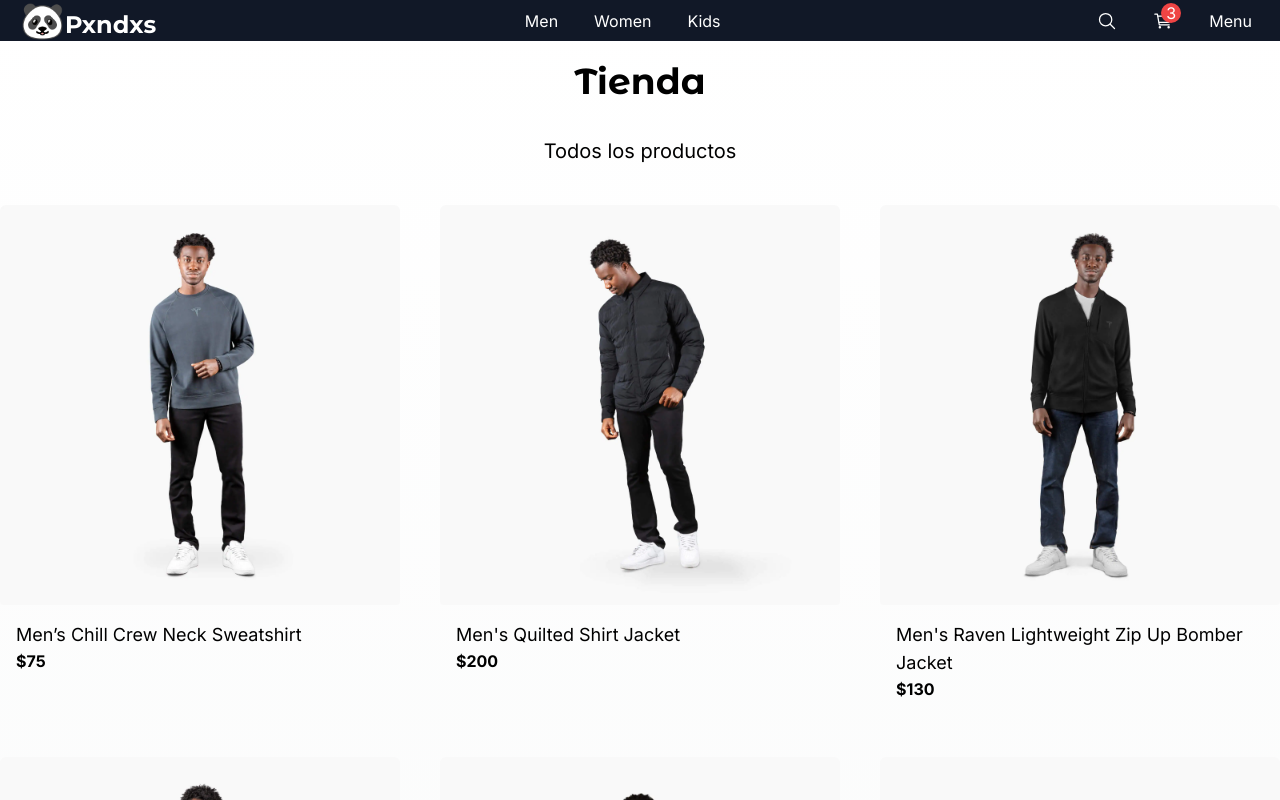
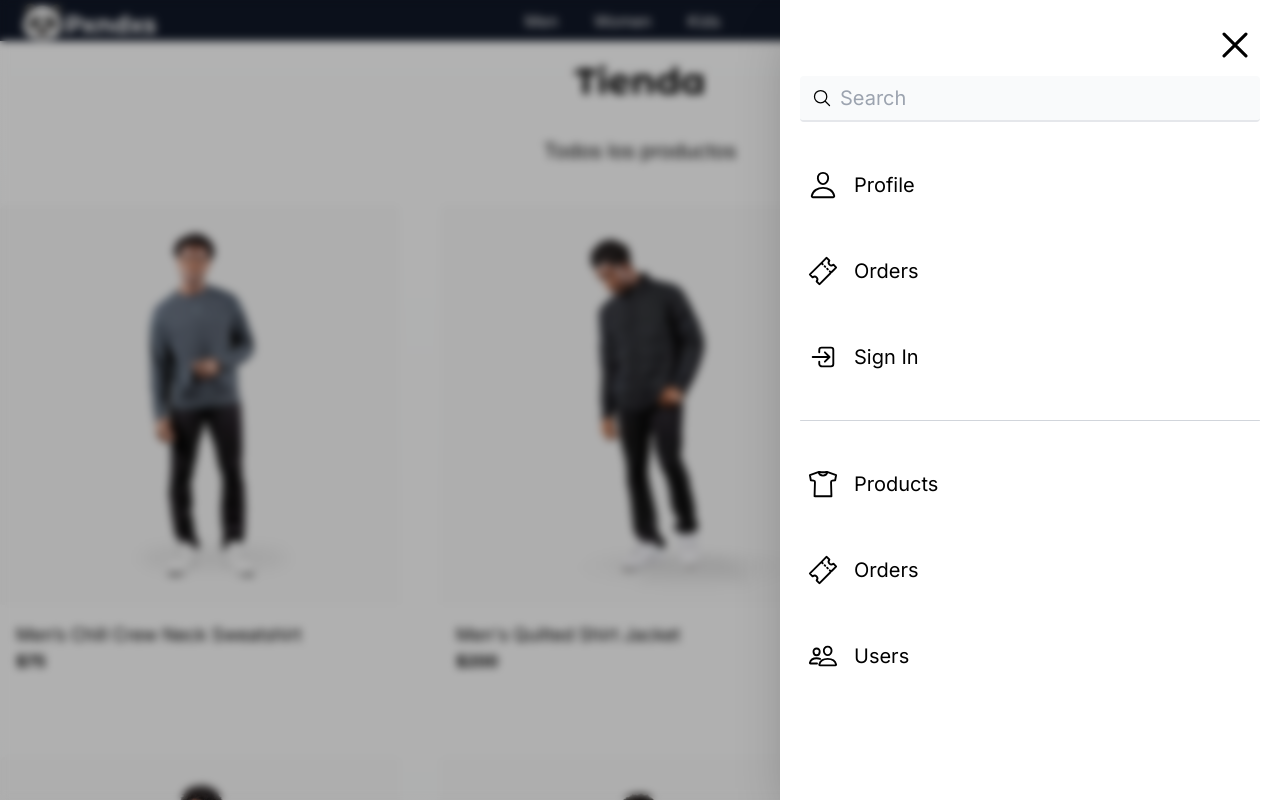
Before and after one commit to pxnditxyr/next-shopping-app, a Next.js app: page / in a window 1280 px wide. Both pictures are taken after a click on the button "Menu". Shown: the top 800 px of the page. Built offline with nearby package versions, Linux system fonts and the light colour scheme.

Commit message:
feat: finished 14 section

```diff
--- a/package.json
+++ b/package.json
@@ -9,10 +9,12 @@
     "lint": "next lint"
   },
   "dependencies": {
+    "clsx": "^2.1.0",
     "next": "14.2.1",
     "react": "^18",
     "react-dom": "^18",
-    "react-icons": "^5.0.1"
+    "react-icons": "^5.0.1",
+    "zustand": "^4.5.2"
   },
   "devDependencies": {
     "typescript": "^5",
--- a/src/components/ui/sidebar/Sidebar.tsx
+++ b/src/components/ui/sidebar/Sidebar.tsx
@@ -1,12 +1,99 @@
+'use client'
+import { IoCloseOutline, IoLogInOutline, IoPeopleOutline, IoPersonOutline, IoSearchOutline, IoShirtOutline, IoTicketOutline } from 'react-icons/io5'
+import { SidebarItem } from './SidebarItem'
+import { useUiStore } from '@/store'
+import clsx from 'clsx'
+
+const sidebarItems = [
+  {
+    title: 'Profile',
+    icon: <IoPersonOutline size={ 30 } />,
+    href: '/'
+  },
+  {
+    title: 'Orders',
+    icon: <IoTicketOutline size={ 30 } />,
+    href: '/orders'
+  },
+  {
+    title: 'Sign In',
+    icon: <IoLogInOutline size={ 30 } />,
+    href: '/signin'
+  }
+]
+
+const sidebarItemsManagement = [
+  {
+    title: 'Products',
+    icon: <IoShirtOutline size={ 30 } />,
+    href: '/products'
+  },
+  {
+    title: 'Orders',
+    icon: <IoTicketOutline size={ 30 } />,
+    href: '/orders'
+  },
+  {
+    title: 'Users',
+    icon: <IoPeopleOutline size={ 30 } />,
+    href: '/users'
+  }
+]
+
 export const Sidebar = () => {
+  const isSideMenuOpen = useUiStore( state => state.isSideMenuOpen )
+  const closeMenu = useUiStore( state => state.closeSideMenu )
+
   return (
     <div className="">
+      {
+        ( isSideMenuOpen ) && (
+          <>
+            <div className="fixed top-0 left-0 w-screen h-screen z-10 bg-black opacity-30"></div>
+            <div
+              className="fade-in fixed top-0 left-0 w-screen h-screen z-10 backdrop-filter backdrop-blur-sm"
+              onClick={ () => closeMenu() }
+            ></div>
+          </>
+        )
+      }
 
-      <div
-        className="fixed"
+      <aside
+        className={
+          clsx(
+            "fixed p-5 right-0 top-0 w-[500px] h-screen bg-white z-20 shadow-2xl transform transition-all duration-300",
+            {
+              "translate-x-full": !isSideMenuOpen,
+            }
+          )
+        }
       >
-      </div>
-      <div></div>
+        {/* TODO: slide effect */}
+        <IoCloseOutline
+          size={ 50 }
+          className="absolute top-5 right-5 cursor-pointer"
+          onClick={ () => closeMenu() }
+        />
+        <div className="relative mt-14">
+          <IoSearchOutline size={ 20 } className="absolute top-3 left-3" />
+          <input
+            type="text"
+            placeholder="Search"
+            className="w-full bg-gray-50 rounded px-10 py-2 border-b-2 text-xl border-gray-200 focus:outline-none focus:border-blue-500"
+          />
+        </div>
+        {
+          sidebarItems.map( ( item, index ) => (
+            <SidebarItem key={ index } { ...item } />
+          ) )
+        }
+        <div className="w-full h-px bg-gray-300 my-10 rounded-md"></div>
+        {
+          sidebarItemsManagement.map( ( item, index ) => (
+            <SidebarItem key={ index } { ...item } />
+          ) )
+        }
+      </aside>
     </div>
   )
 }
--- /dev/null
+++ b/src/components/ui/sidebar/SidebarItem.tsx
@@ -0,0 +1,25 @@
+import Link from "next/link"
+import { IoBugOutline } from "react-icons/io5"
+
+interface IProps {
+  title: string
+  icon?: React.ReactNode
+  href?: string
+}
+
+export const SidebarItem = ( { title, icon, href }: IProps ) => {
+
+  return (
+    <Link
+      href={ href ?? '' }
+      className="flex items-center mt-10 p-2 hover:bg-gray-100 rounded transition-all gap-4"
+    >
+      {
+        ( icon )
+          ? icon
+          : <IoBugOutline size={ 30 } />
+      }
+      <span className="text-xl"> { title } </span>
+    </Link>
+  )
+}
--- /dev/null
+++ b/src/components/ui/top-menu/OpenMenuButton.tsx
@@ -0,0 +1,15 @@
+'use client'
+
+import { useUiStore } from '@/store'
+
+export const OpenMenuButton = () => {
+  const openMenu = useUiStore( state => state.openSideMenu )
+  return (
+    <button
+      className="p-2 rounded-md transition-all hover:bg-gray-100 hover:text-gray-900"
+      onClick={ () => openMenu() }
+    >
+      Menu
+    </button>
+  )
+}
--- a/src/components/ui/top-menu/TopMenu.tsx
+++ b/src/components/ui/top-menu/TopMenu.tsx
@@ -1,8 +1,10 @@
 import { titleFont } from '@/config'
 import Link from 'next/link'
 import { IoCartOutline, IoSearchOutline } from 'react-icons/io5'
+import { OpenMenuButton } from './OpenMenuButton'
 
 export const TopMenu = () => {
+
   return (
     <nav className="flex px-5 justify-between items-center w-full bg-gray-900 text-white">
       <div>
@@ -38,9 +40,7 @@ export const TopMenu = () => {
           </div>
         </Link>
 
-        <button className="p-2 rounded-md transition-all hover:bg-gray-100 hover:text-gray-900">
-          Menu
-        </button>
+        <OpenMenuButton />
       </div>
     </nav>
   )
--- a/src/store/index.ts
+++ b/src/store/index.ts
@@ -0,0 +1 @@
+export * from './ui'
--- /dev/null
+++ b/src/store/ui/index.ts
@@ -0,0 +1 @@
+export * from './ui-store'
--- /dev/null
+++ b/src/store/ui/ui-store.ts
@@ -0,0 +1,13 @@
+import { create } from 'zustand'
+
+interface IUiState {
+  isSideMenuOpen: boolean
+  openSideMenu: () => void
+  closeSideMenu: () => void
+}
+
+export const useUiStore = create<IUiState>( ( set ) => ({
+  isSideMenuOpen: false,
+  openSideMenu: () => set( { isSideMenuOpen: true } ),
+  closeSideMenu: () => set( { isSideMenuOpen: false } )
+}) )
```
